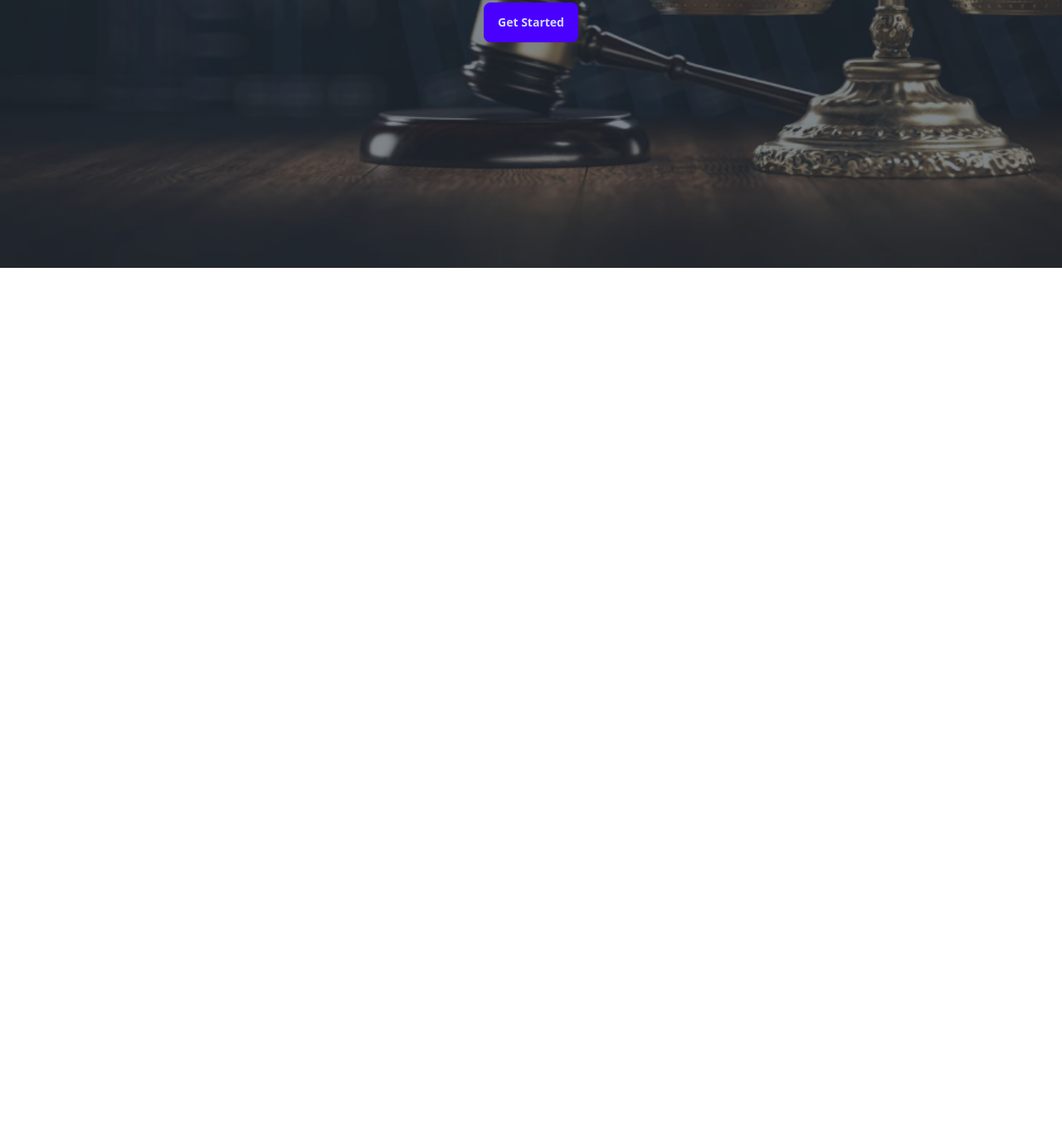
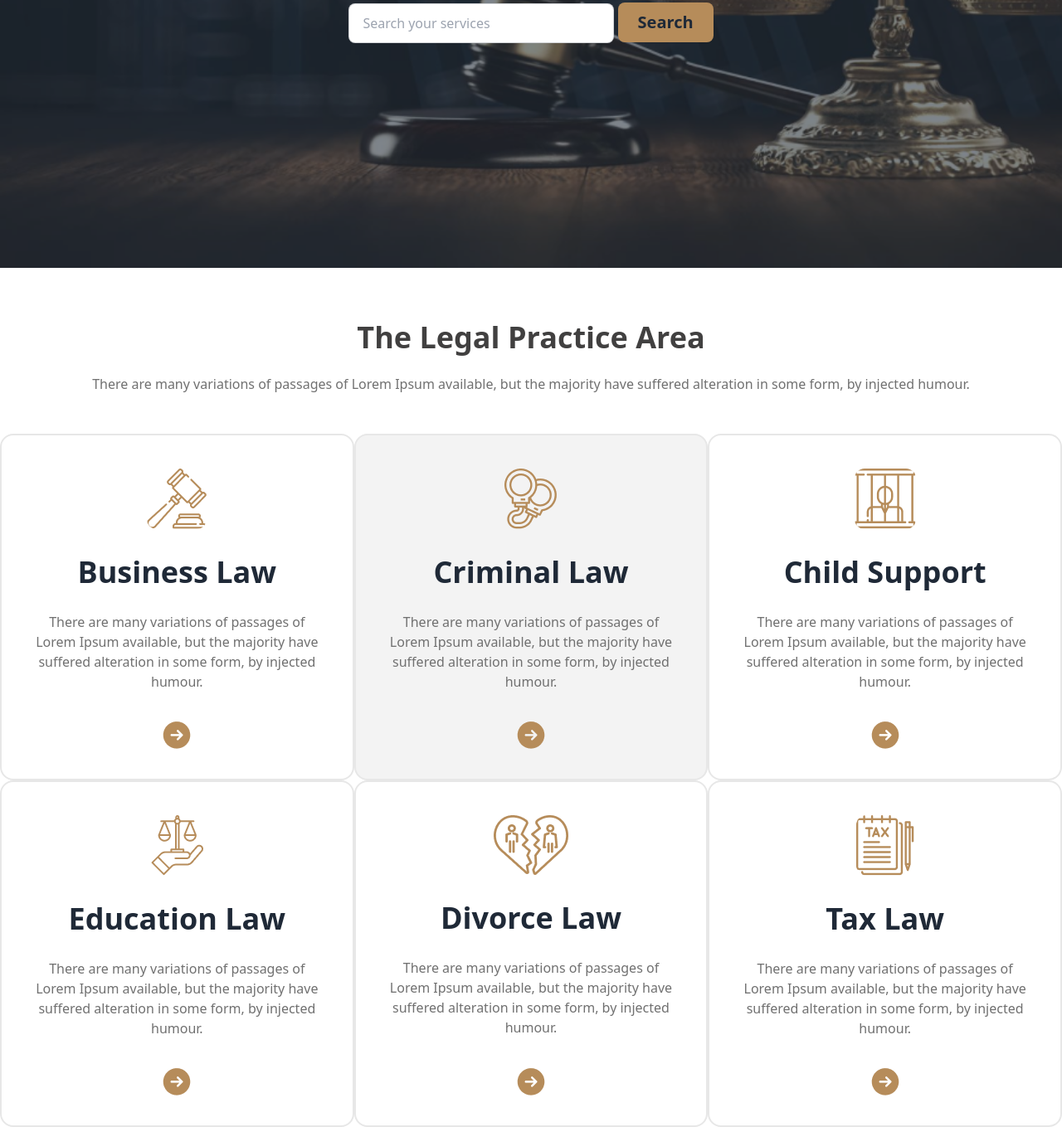
Before and after one commit to HumayunKabirSobuj/Legal-Solution-Project-Module-14, a plain HTML site: page index.html in a window 1280 px wide. Shown: the part 609-1968 px from the top of the page at 83% size. Before the commit the page ends 996 px from the top, so only its background shows below. Drawn offline with nearby package versions, Linux system fonts and the light colour scheme.

Commit message:
card added

```diff
--- a/index.html
+++ b/index.html
@@ -91,7 +91,7 @@
                     </ul>
                 </div>
                 <div class="navbar-end">
-                    <a class="btn btn-secondary bg-button-bg border-none duration-500 text-white text-lg font-semibold">Free
+                    <a class="btn btn-primary bg-button-bg border-none duration-500 text-white text-lg font-semibold">Free
                         Consultation</a>
                 </div>
             </div>
@@ -99,14 +99,21 @@
 
         <!-- banner design here -->
         <section class="my-16">
-            <div class="hero min-h-screen"
-                style="background-image: url(images/banner.png);">
+            <div class="hero min-h-screen" style="background-image: url(images/banner.png);">
                 <div class="hero-overlay bg-opacity-60"></div>
                 <div class="hero-content text-center text-neutral-content">
                     <div class="max-w-lg">
-                        <h1 class="text-white mb-5 text-5xl font-extrabold .font-eb">We Provide Effective <br> Legal Solutions</h1>
-                        <p class="mb-5 .font-Poppins text-[#E7E7E7] font-normal">There are many variations of passages of Lorem Ipsum available, but the majority have suffered alteration in some form, by injected humour.</p>
-                        <button class="btn btn-primary">Get Started</button>
+                        <h1 class="text-white mb-5 text-5xl font-extrabold .font-eb">We Provide Effective <br> Legal
+                            Solutions</h1>
+                        <p class="mb-5 .font-Poppins text-[#E7E7E7] font-normal">There are many variations of passages
+                            of Lorem Ipsum available, but the majority have suffered alteration in some form, by
+                            injected humour.</p>
+                        <div>
+                            <input type="text" placeholder="Search your services"
+                                class="input input-bordered w-full max-w-xs" />
+                            <button class="btn bg-button-bg border-none px-6 text-xl font-semibold">Search</button>
+                        </div>
+
                     </div>
                 </div>
             </div>
@@ -114,7 +121,105 @@
 
     </header>
 
-    <main>
+    <main class="container mx-auto">
+
+        <!-- Legal Practice Section -->
+        <section class="text-center ">
+            <h2 class=".font-eb text-4xl font-extrabold text-[#414040] mb-6">The Legal Practice Area</h2>
+            <p class="font-normal .font-Poppins text-[#707070] mb-12">There are many variations of passages of Lorem
+                Ipsum available, but the majority have suffered alteration in some form, by injected humour.</p>
+
+            <div class="grid grid-cols-1 md:grid-cols-2 lg:grid-cols-3">
+
+                <!-- card 1 -->
+                <div class="card bg-base-100 border-2 border-[#E7E7E7]">
+                    <figure class="px-10 pt-10">
+                        <img src="images/business.png" alt="Shoes"
+                            class="rounded-xl" />
+                    </figure>
+                    <div class="card-body items-center text-center">
+                        <h2 class="card-title .font-eb font-extrabold text-4xl mb-5">Business Law</h2>
+                        <p class="text-[#707070] mb-6 font-normal	">There are many variations of passages of Lorem Ipsum available, but the majority have suffered alteration in some form, by injected humour.</p>
+
+                        <img src="images/Frame.png" alt="">
+
+                    </div>
+                </div>
+                <!-- card 2 -->
+                <div class="card bg-base-100 bg-gradient-to-r from-[#F3F3F3] to-[#F3F3F3] border-2 border-[#E7E7E7]">
+                    <figure class="px-10 pt-10">
+                        <img src="images/criminal.png" alt="Shoes"
+                            class="rounded-xl" />
+                    </figure>
+                    <div class="card-body items-center text-center">
+                        <h2 class="card-title .font-eb font-extrabold text-4xl mb-5">Criminal Law</h2>
+                        <p class="text-[#707070] mb-6 font-normal	">There are many variations of passages of Lorem Ipsum available, but the majority have suffered alteration in some form, by injected humour.</p>
+
+                        <img src="images/Frame.png" alt="">
+
+                    </div>
+                </div>
+                <!-- card 3 -->
+                <div class="card bg-base-100 border-2 border-[#E7E7E7]">
+                    <figure class="px-10 pt-10">
+                        <img src="images/child.png" alt="Shoes"
+                            class="rounded-xl" />
+                    </figure>
+                    <div class="card-body items-center text-center">
+                        <h2 class="card-title .font-eb font-extrabold text-4xl mb-5">Child Support</h2>
+                        <p class="text-[#707070] mb-6 font-normal	">There are many variations of passages of Lorem Ipsum available, but the majority have suffered alteration in some form, by injected humour.</p>
+
+                        <img src="images/Frame.png" alt="">
+
+                    </div>
+                </div>
+                <!-- card 4 -->
+                <div class="card bg-base-100 border-2 border-[#E7E7E7]">
+                    <figure class="px-10 pt-10">
+                        <img src="images/education.png" alt="Shoes"
+                            class="rounded-xl" />
+                    </figure>
+                    <div class="card-body items-center text-center">
+                        <h2 class="card-title .font-eb font-extrabold text-4xl mb-5">Education Law</h2>
+                        <p class="text-[#707070] mb-6 font-normal	">There are many variations of passages of Lorem Ipsum available, but the majority have suffered alteration in some form, by injected humour.</p>
+
+                        <img src="images/Frame.png" alt="">
+
+                    </div>
+                </div>
+                <!-- card 5 -->
+                <div class="card bg-base-100 border-2 border-[#E7E7E7]">
+                    <figure class="px-10 pt-10">
+                        <img src="images/divorce.png" alt="Shoes"
+                            class="rounded-xl" />
+                    </figure>
+                    <div class="card-body items-center text-center">
+                        <h2 class="card-title .font-eb font-extrabold text-4xl mb-5">Divorce Law</h2>
+                        <p class="text-[#707070] mb-6 font-normal	">There are many variations of passages of Lorem Ipsum available, but the majority have suffered alteration in some form, by injected humour.</p>
+
+                        <img src="images/Frame.png" alt="">
+
+                    </div>
+                </div>
+                <!-- card 6 -->
+                <div class="card bg-base-100 border-2 border-[#E7E7E7]">
+                    <figure class="px-10 pt-10">
+                        <img src="images/tax.png"
+                            class="rounded-xl" />
+                    </figure>
+                    <div class="card-body items-center text-center">
+                        <h2 class="card-title .font-eb font-extrabold text-4xl mb-5">Tax Law</h2>
+                        <p class="text-[#707070] mb-6 font-normal	">There are many variations of passages of Lorem Ipsum available, but the majority have suffered alteration in some form, by injected humour.</p>
+
+                        <img src="images/Frame.png" alt="">
+
+                    </div>
+                </div>
+
+
+            </div>
+
+        </section>
 
     </main>
 
```
Also changed, not shown: images/Frame.svg (added).
